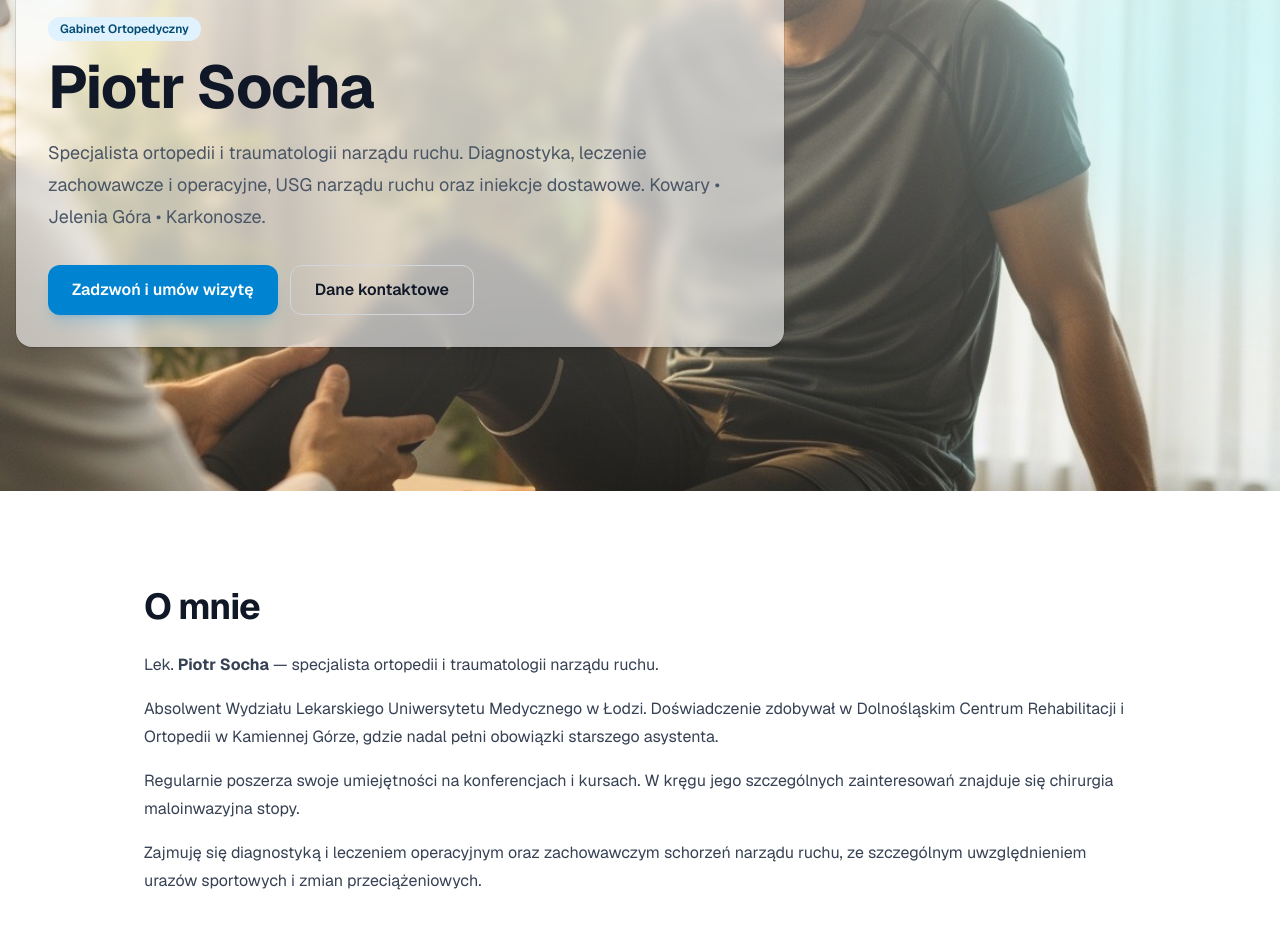
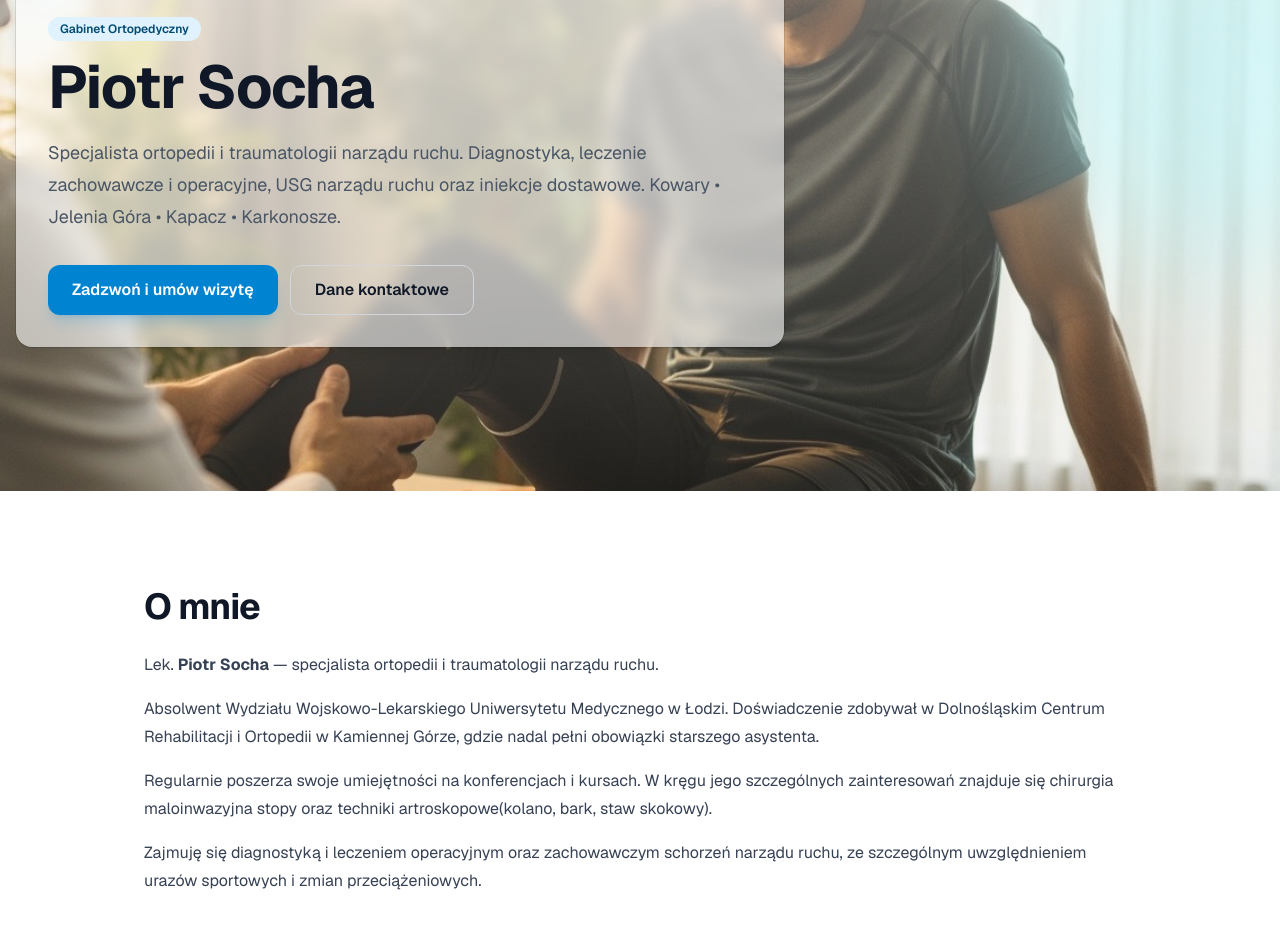
Before and after one commit to micscode/gabinet-piotrek, a Next.js app: page / in a window 1280 px wide. Shown: the part 220-1148 px from the top of the page. Built offline with nearby package versions, Linux system fonts and the light colour scheme.

Commit message:
now about

```diff
--- a/app/sections/About.tsx
+++ b/app/sections/About.tsx
@@ -28,14 +28,14 @@ export default function About() {
             traumatologii narządu ruchu.
           </p>
           <p>
-            Absolwent Wydziału Lekarskiego Uniwersytetu Medycznego w Łodzi.
+            Absolwent Wydziału Wojskowo-Lekarskiego Uniwersytetu Medycznego w Łodzi.
             Doświadczenie zdobywał w Dolnośląskim Centrum Rehabilitacji i
             Ortopedii w Kamiennej Górze, gdzie nadal pełni obowiązki starszego asystenta.
           </p>
           <p>
             Regularnie poszerza swoje umiejętności na konferencjach i kursach.
             W kręgu jego szczególnych zainteresowań znajduje się chirurgia
-            maloinwazyjna stopy.
+            maloinwazyjna stopy oraz techniki artroskopowe(kolano, bark, staw skokowy).
           </p>
           <p>
             Zajmuję się diagnostyką i leczeniem operacyjnym oraz zachowawczym
--- a/app/sections/Hero.tsx
+++ b/app/sections/Hero.tsx
@@ -40,7 +40,7 @@ export default function Hero() {
           <p className="mt-3 text-lg/8 text-gray-600 sm:mt-5">
             Specjalista ortopedii i traumatologii narządu ruchu. Diagnostyka,
             leczenie zachowawcze i operacyjne, USG narządu ruchu oraz iniekcje
-            dostawowe. Kowary • Jelenia Góra • Karkonosze.
+            dostawowe. Kowary • Jelenia Góra • Kapacz • Karkonosze.
           </p>
           <div className="mt-8 flex flex-col gap-3 sm:flex-row">
             <motion.a
```
